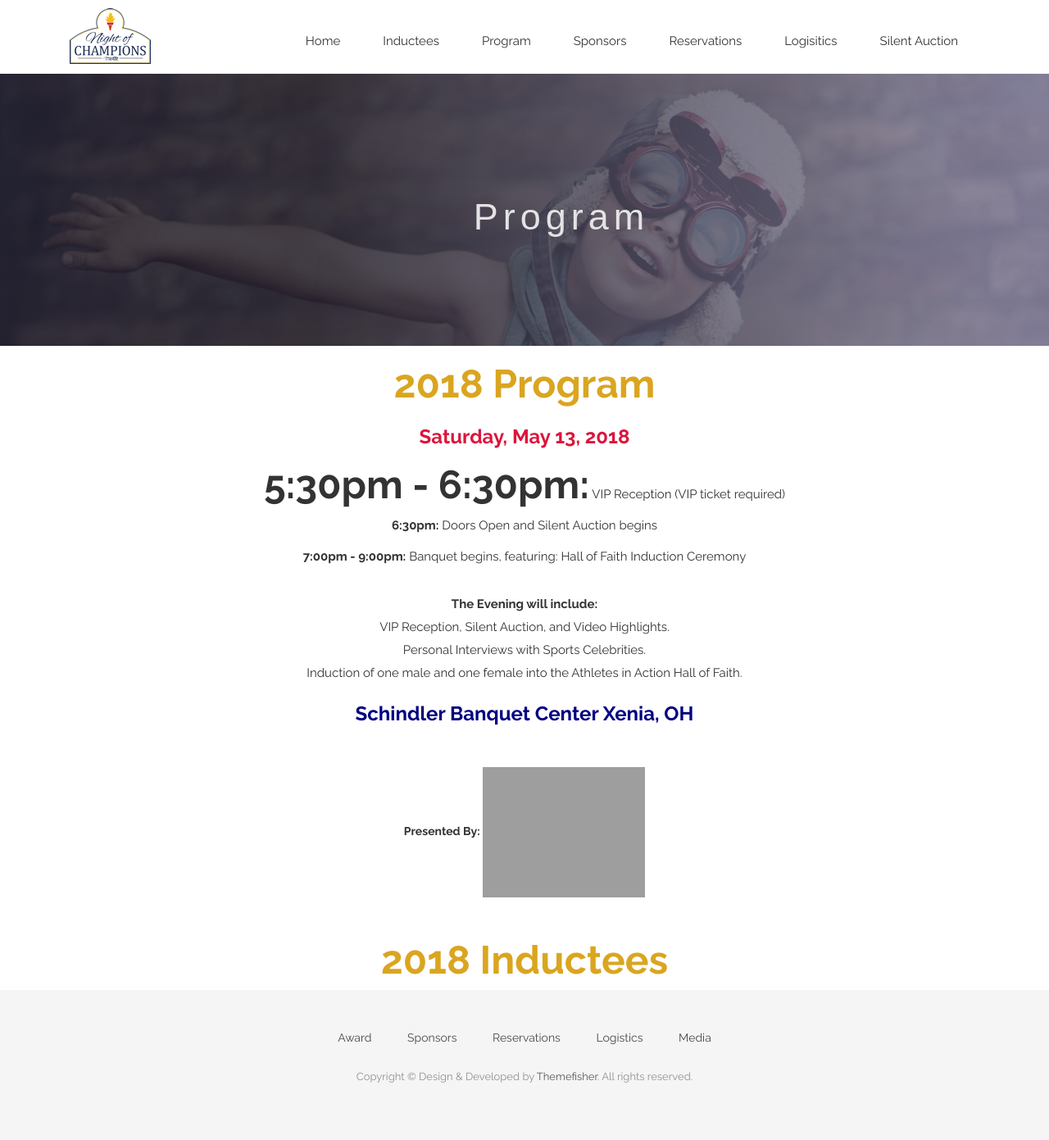
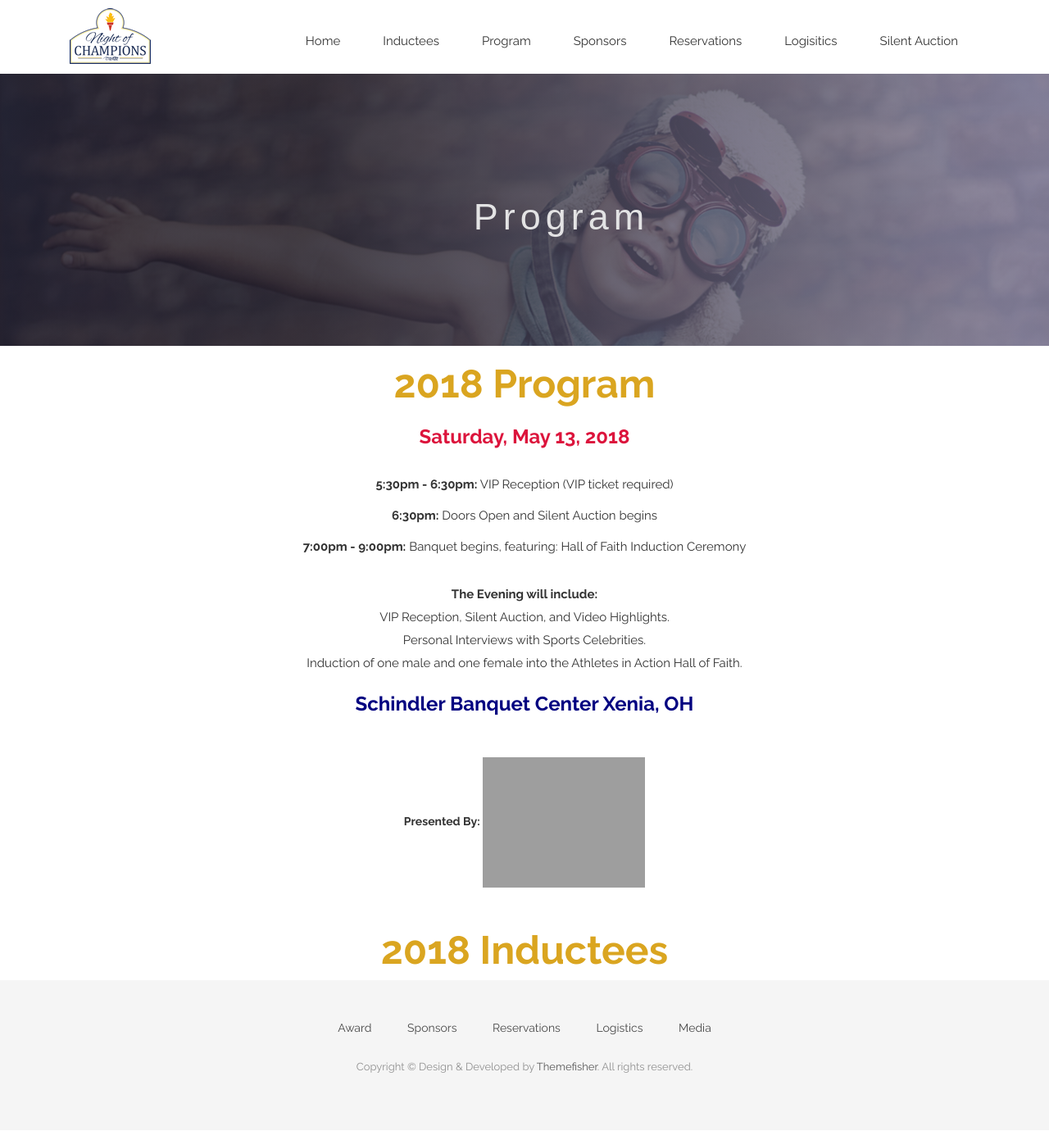
Before and after one commit to CruGlobal/NightofChampions, a Jekyll site: the page built from program.markdown, in a window 1280 px wide. Shown: the whole page at 82% size. Built offline with Jekyll 4.4.1, drawn with Linux system fonts in a browser that asks for light colours; nearby versions of some CDN libraries; some web fonts are replaced; grey boxes are pictures that could not be loaded.

Commit message:
Updated Program

```diff
--- a/program.markdown
+++ b/program.markdown
@@ -18,7 +18,7 @@ position: 1
 <br>
 
 <div style="text-align: center;">
-<p><b><font size="12">5:30pm - 6:30pm:</font></b>
+<p><b>5:30pm - 6:30pm:</b>
 VIP Reception (VIP ticket required)</p>
 <p><b>6:30pm:</b>
 Doors Open and Silent Auction begins</p>
```
